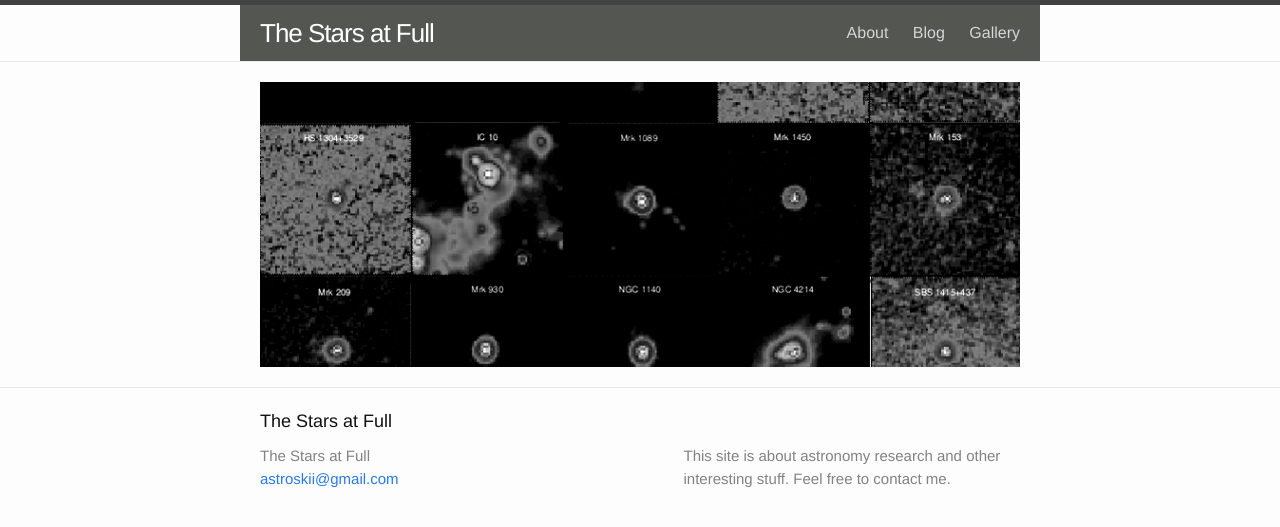
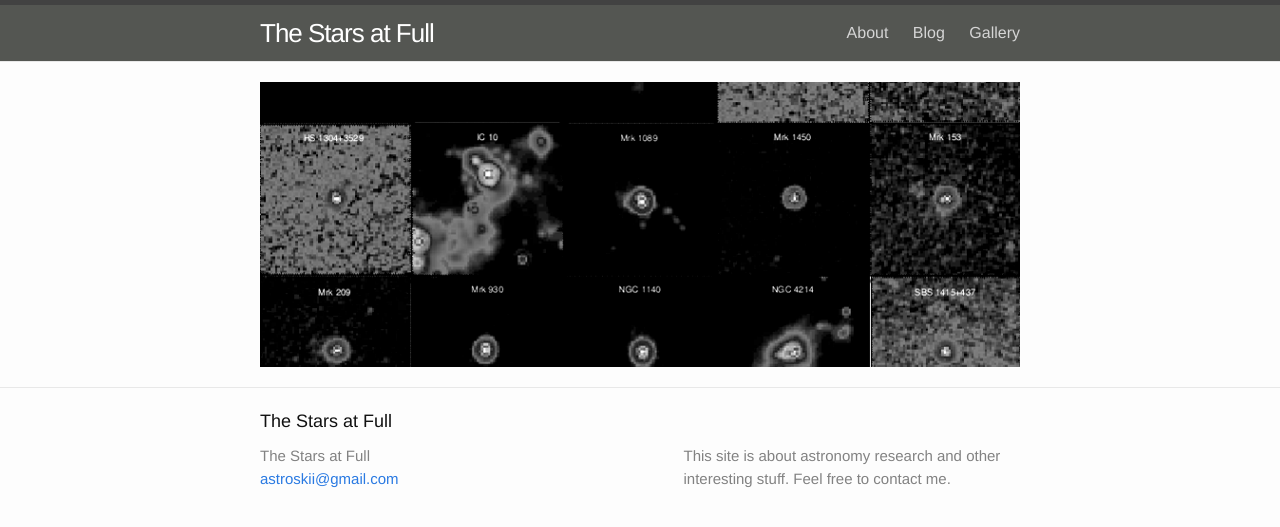
Before and after one commit to karlan/karlan.github.io, a Jekyll site: the page built from index.html, in a window 1280 px wide. Shown: the top 527 px of the page. Built offline with Jekyll 4.4.1, drawn with Linux system fonts in a browser that asks for light colours.

Commit message:
header color

```diff
--- a/_sass/_layout.scss
+++ b/_sass/_layout.scss
@@ -5,6 +5,7 @@
     border-top: 5px solid $grey-color-dark;
     border-bottom: 1px solid $grey-color-light;
     min-height: 56px;
+    background: #545652;
 
     // Positioning context for the mobile navigation icon
     position: relative;
```
